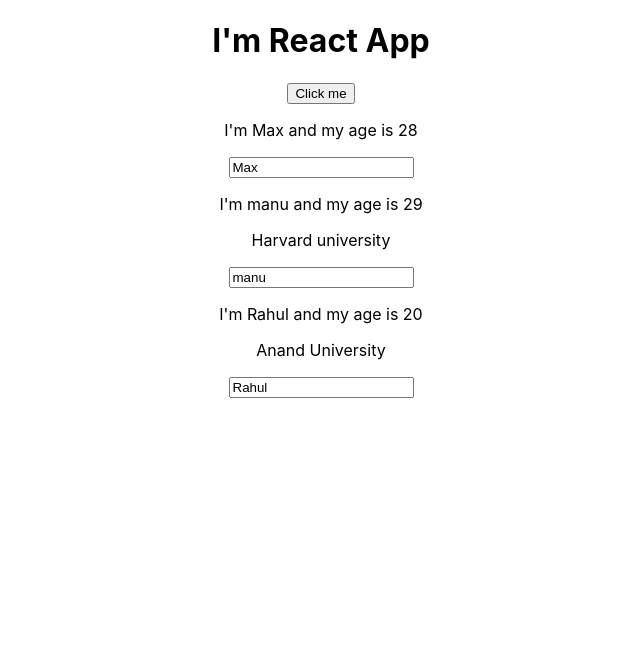
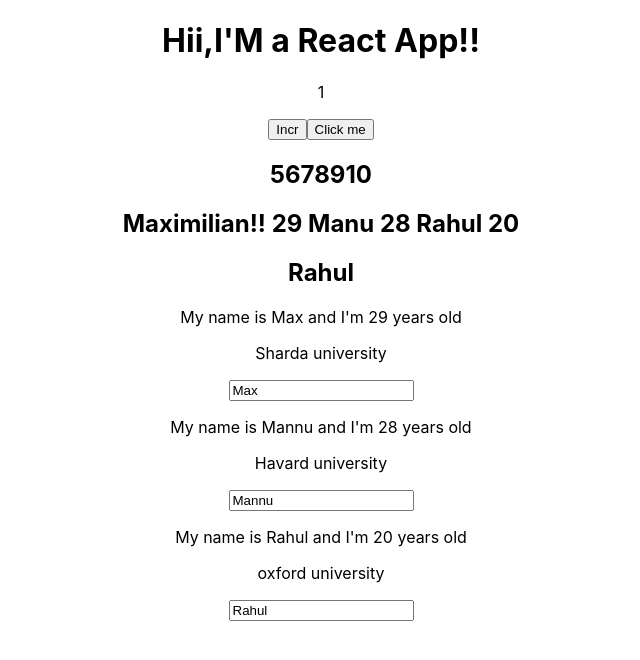
Before and after one commit to Rahul-Chhabra-27/React-by-maximilian-schwarzm-ller, a React (Create React App) app in the folder my-app/: page / in a window 1280 px wide. Shown: the top 660 px of the page, without its empty margins (319-959 px from the left). Built offline with nearby package versions, Linux system fonts and the light colour scheme.

Commit message:
fourth commit

```diff
--- a/my-app/src/App.js
+++ b/my-app/src/App.js
@@ -44,7 +44,6 @@ class App extends Component{
            age={this.state.person[1].age}
            click ={this.nameChangeHandler.bind(this,'max')}
            changed = {this.namePassingHanlder}> Harvard university</Person>
-
          <Person
            name={this.state.person[2].name}
            age={this.state.person[2].age}>{this.state.university}</Person>
--- a/my-app/src/index.js
+++ b/my-app/src/index.js
@@ -1,8 +1,9 @@
 import React from 'react';
 import ReactDOM from 'react-dom';
 import './index.css';
-import App from './App';
+// import App from './App';
 import reportWebVitals from './reportWebVitals';
+import App from './prtc/App';
 
 ReactDOM.render(
   <React.StrictMode>
--- /dev/null
+++ b/my-app/src/prtc/App.jsx
@@ -0,0 +1,81 @@
+import React, { Component } from 'react';
+import '../App.css'
+import Person from './Person';
+
+// class component
+class App extends Component{
+    // state
+    state = {
+        person:[
+            { name:"Max" , age :"29" },
+            { name:"Mannu" , age:"28" },
+            { name:"Rahul" , age:"20" }
+        ],
+        university : "oxford university",
+        count:1,
+    }
+    // working absolutely fine!!
+    switchNameHandler = () =>{
+      this.setState({
+          person:[
+            { name:"Maximilian!!" , age :"29" },
+            { name:"Manu" , age:"28" },
+            { name:"Rahul" , age:"20" }
+          ]
+      })
+    }
+    // working absolutely fine!!
+    nameChangeHandler = event => {
+        console.log(event.target);
+        this.setState({
+            person:[
+                { name: event.target.value , age :"29" },
+                { name:"Manu" , age:"28" },
+                { name:"Rahul" , age:"20" }
+              ]
+        })
+    }
+    playWithNumber = () => {
+        const pre_Value = this.state.count;
+       this.setState({
+           count:pre_Value+1
+       })
+    }
+   render(){
+       const number = [1,2,3,4,5,6,7,8,9,10];
+       const flag = true;
+       const array = [
+        { name:"Maximilian!!" , age :"29" },
+        { name:"Manu" , age:"28" },
+        { name:"Rahul" , age:"20" }
+       ];
+       return (
+           <div className="App">
+                <h1>Hii,I'M a React App!!</h1>
+                <p>{this.state.count}</p>
+                <button onClick = {this.playWithNumber }>Incr</button>
+                <button onClick = { this.switchNameHandler }>Click me</button>
+                <div>
+                  <h2> {number.filter(data => data>= 5)}</h2>
+                  <h2>{array.map(data => data.name + " " + data.age + " " )}</h2>
+                  <h2>{flag?"Rahul":"Ram"}</h2>
+                </div>
+               <Person
+                name={ this.state.person[0].name }
+                age={ this.state.person[0].age }
+                click = {this.switchNameHandler}
+                changed={this.nameChangeHandler}>
+                Sharda university</Person>
+               <Person
+                 name={ this.state.person[1].name }
+                 age={ this.state.person[1].age }>
+                 Havard university</Person>
+               <Person
+                name={ this.state.person[2].name }
+                age={ this.state.person[2].age }>
+                { this.state.university }</Person>
+           </div>
+       )
+   }
+}
+export default App;
--- /dev/null
+++ b/my-app/src/prtc/Person.jsx
@@ -0,0 +1,13 @@
+import React,{Component} from 'react';
+import '../App.css';
+
+const Person = props => {
+    return (
+        <div className="App">
+            <p onClick = { props.click }>My name is { props.name } and I'm { props.age } years old </p>
+            <p>{ props.children }</p>
+            <input type="text" onChange ={ props.changed } value={ props.name } />
+        </div>
+    )
+}
+export default Person;
```
Also changed, not shown: 1 other file (tests, documents, lock files or other folders).
